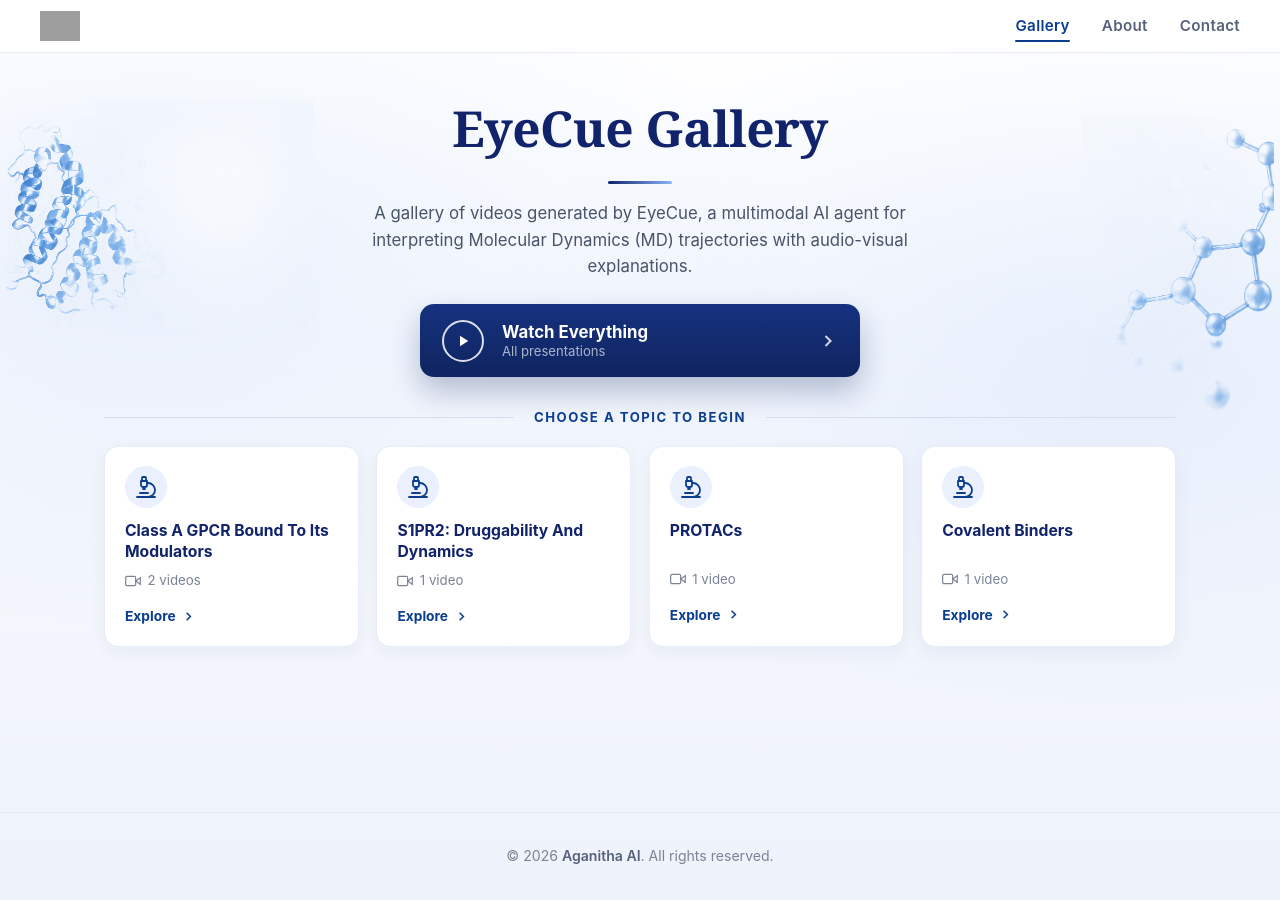
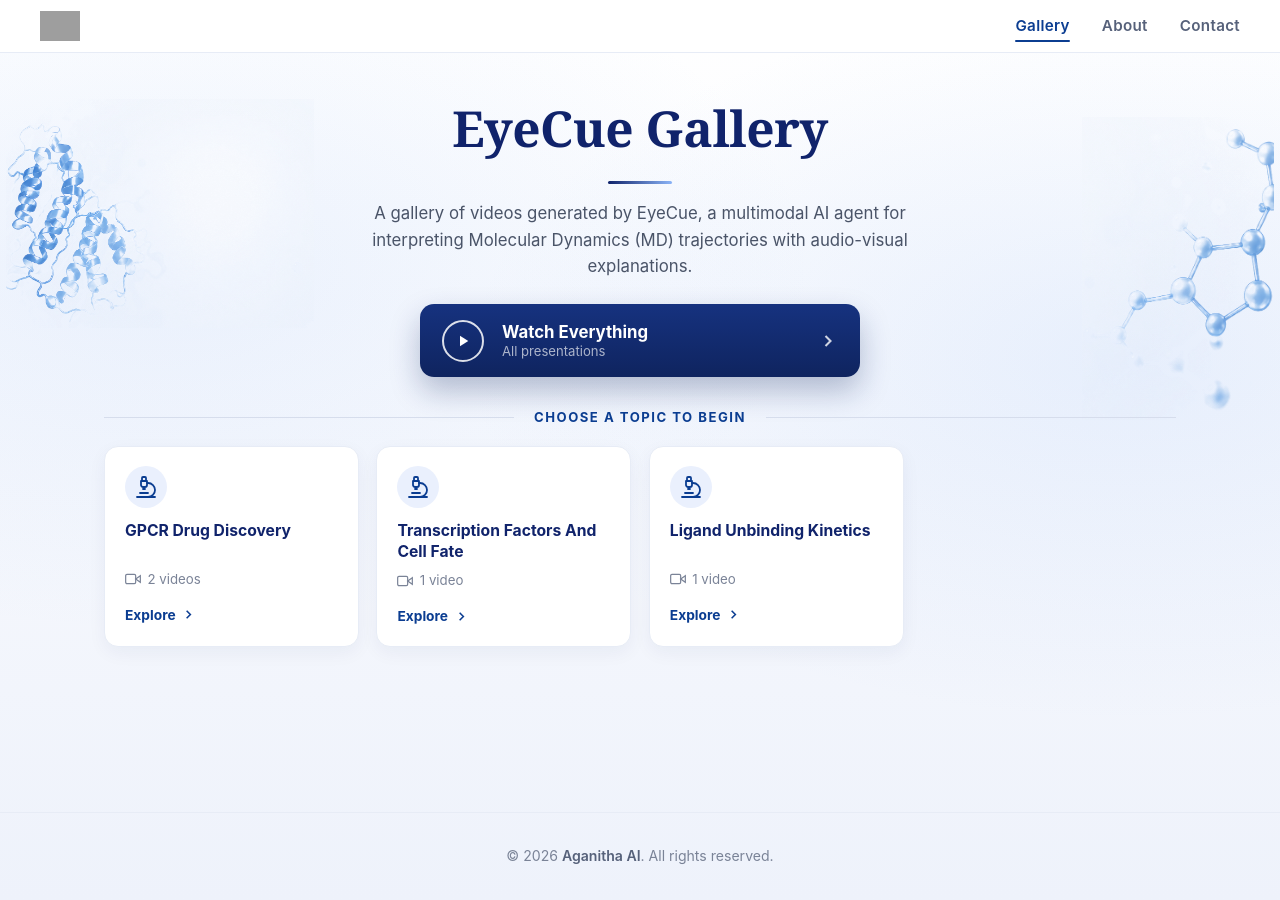
Before and after one commit to aganitha/eyecue, a Jekyll site: the page built from index.html, in a window 1280 px wide. Built offline with Jekyll 4.4.1, drawn with Linux system fonts in a browser that asks for light colours; some of the changed lines change nothing that is shown; grey boxes are pictures that could not be loaded.

Commit message:
Update gallery.yml to reflect new video entries and descriptions for GPCR Drug Discovery and Transcription Factors

```diff
--- a/_data/gallery.yml
+++ b/_data/gallery.yml
@@ -1,28 +1,36 @@
-- system_type: "Class A GPCR bound to its modulators"
+# EyeCue gallery — 4 videos across 3 live cards.
+#
+# The "Oncology: Targeting Mitosis" card (KIF18A docking) is commented out
+# below. The video is rendered and ready; it only needs its YouTube ID.
+# To bring it back: uncomment the block and replace YT_ID_KIF18A_DOCKING with
+# the real 11-char ID. Card thumbnails come from
+# https://img.youtube.com/vi/<id>/hqdefault.jpg, so an unfilled ID renders a
+# blank image and an embed that will not play.
+
+- system_type: "GPCR Drug Discovery"
   videos:
-    - title: "Cognate ligand S1P bound to S1PR1"
-      description: "S1P is interacting with the membrane bound S1PR1 through hydrophilic head towards the extracellular region and hydrophobic tail inside the transmembrane helices"
-      youtube_id: "xExiF_tsCS0"
-    - title: "FDA approved drug Siponimod interacting with membrane bound S1PR1"
-      description: "Siponimod has a polar head towards the extracellular region and a hydrophobic tail interctaing with residues in the transmembrane region  "
-      youtube_id: "4cr_57ANx4Y"
-- system_type: "S1PR2: druggability and dynamics"
+    - title: "Druggability of the S1PR2 pocket"
+      description: "Three P2Rank pockets scored side by side — 0.991 against 0.151 and 0.069 — resolving to a single buried transmembrane cavity and the four ligandable cysteines that line it"
+      youtube_id: "1H0VWWrk_vs"
+    - title: "A receptor that moves everywhere except its pocket"
+      description: "Fifty thousand frames of S1P bound to S1PR2, where four contacts hold in every single frame and the receptor turns out to be flexible everywhere except the site that matters"
+      youtube_id: "SP1hRgdt5oM"
+
+# Ready to go live once the KIF18A docking video has a YouTube ID.
+# - system_type: "Oncology: Targeting Mitosis"
+#   videos:
+#     - title: "Two inhibitors, one interface pocket"
+#       description: "Two inhibitors docked into the same groove at the KIF18A–alpha-tubulin interface, poses only 1.4 Å apart, showing where they share an anchor and where they diverge"
+#       youtube_id: "YT_ID_KIF18A_DOCKING"
+
+- system_type: "Transcription Factors and Cell Fate"
   videos:
-    - title: "Druggability assessment of the S1PR2 pocket"
-      description: "Evaluating the S1PR2 transmembrane pocket for small-molecule and covalent drug design, highlighting the high-confidence druggable Pocket 1 and its ligandable cysteines"
-      youtube_id: "eZj-Vmp4F1M"
-- system_type: "PROTACs"
+    - title: "How OCT-4 reads DNA"
+      description: "The bipartite POU domain of OCT-4 gripping both faces of the DNA helix, with the invariant asparagine that hydrogen-bonds adenine in the major groove"
+      youtube_id: "NbJJe7P4Nuw"
+
+- system_type: "Ligand Unbinding Kinetics"
   videos:
-    - title: "Evaluating PROTACs for hard-to-target BRD4 protein"
-      description: "A PROTAC molecule is holding the protein-of-interest closer to the E3 ligase to form a ternary complex"
-      youtube_id: "QmM0NdeaV4U"
-- system_type: "Covalent binders"
-  videos:
-    - title: "Sotorasib bound to KRAS"
-      description: "Highlighting covalent and non-covalent interactions of Sotorasib in binding cavity of KRAS consisting of p-loop, switch I and switch II"
-      youtube_id: "RxPkmd8QSKc"
-# - system_type: "Surfactants: micelle formation and fabric intercation"
-#   videos:
-#     - title: "Surfactant-cellulose interctaion"
-#       description: "Surfactant molecules above c.m.c. forming short miceller aggregates to interact with different faces of cellulose fibril"
-#       youtube_id: "8dM6F0xe7Mg" # Replace with actual YouTube ID
+    - title: "A Factor Xa inhibitor leaving its pocket"
+      description: "A complete unbinding event with timestamps — an anticoagulant breaking its first contacts, holding at a long-lived intermediate, moving back toward the protein, then releasing"
+      youtube_id: "iSxudu2GQCI"
```
